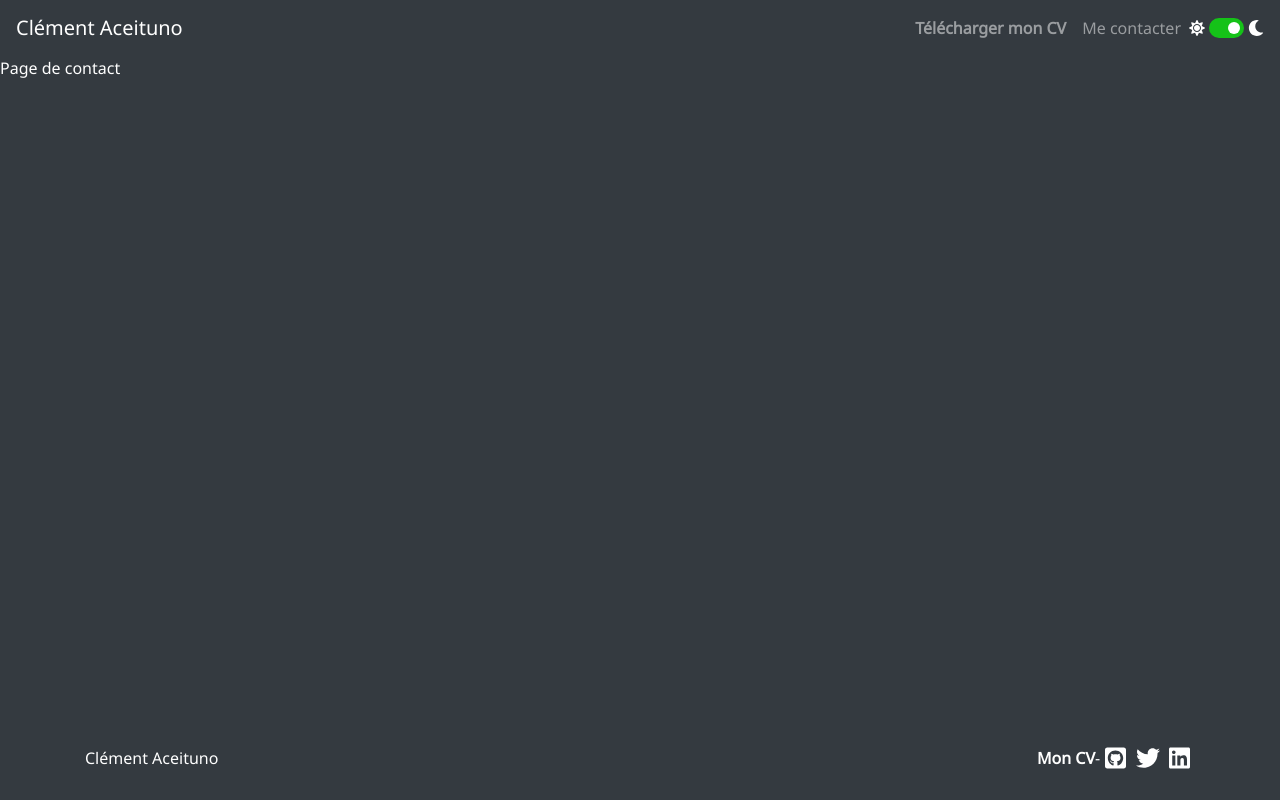
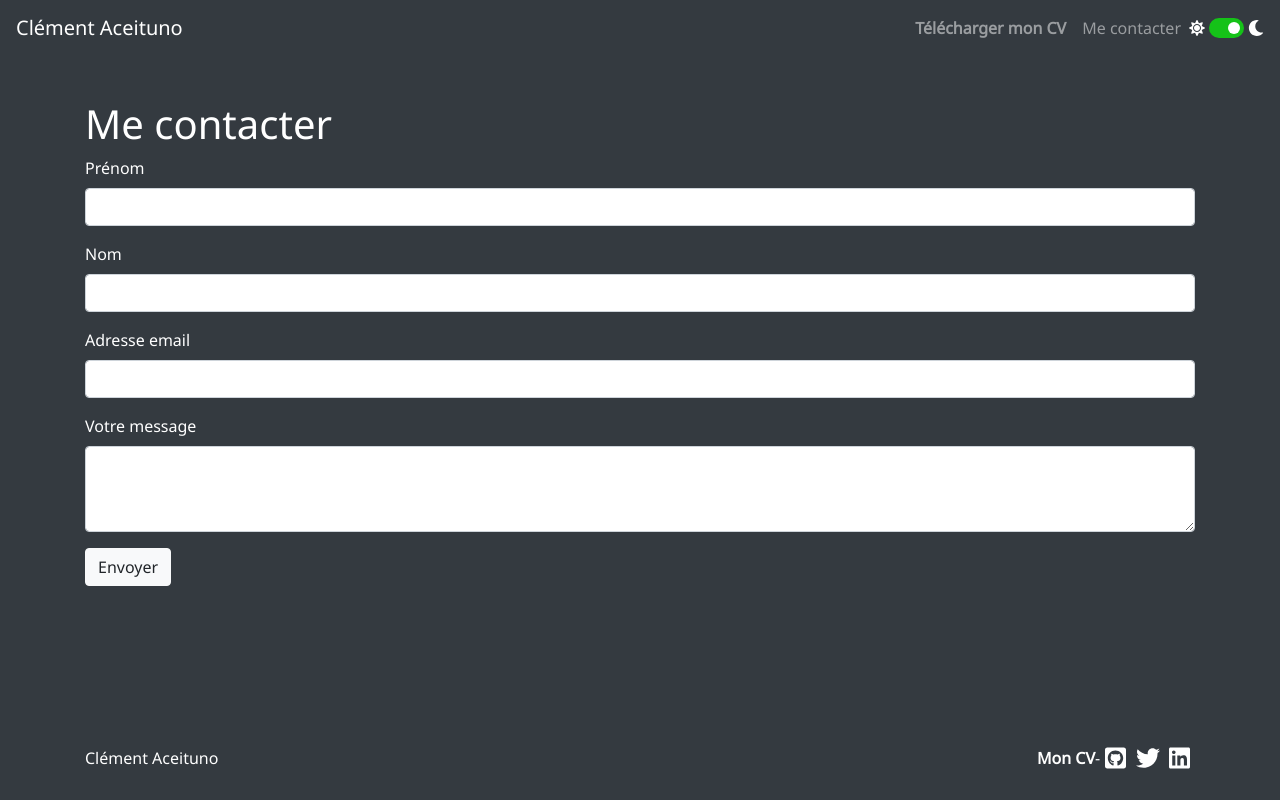
Before and after one commit to clementAC/personnal-website, a Next.js app: page /contact in a window 1280 px wide. Built offline with nearby package versions, Linux system fonts and the light colour scheme.

Commit message:
contact form frontend

```diff
--- a/components/Layout.styles.ts
+++ /dev/null
@@ -1,19 +0,0 @@
-import css from "styled-jsx/css";
-
-export default css`
-  .page {
-    min-height: 100vh;
-    display: flex;
-    flex-direction: column;
-  }
-  .icon-light {
-    color: white;
-  }
-
-  .icon-dark {
-    color: black;
-  }
-  .main-content {
-    flex-grow: 1;
-  }
-`;
--- a/components/Layout.tsx
+++ b/components/Layout.tsx
@@ -3,7 +3,6 @@ import Head from "next/head";
 
 import Header from "./Header";
 import Footer from "./Footer";
-import layoutStyle from "./Layout.styles";
 import ThemeContext from "../context/Theme";
 
 type Props = {
@@ -27,11 +26,9 @@ const Layout: React.FunctionComponent<Props> = ({
         <meta name="viewport" content="initial-scale=1.0, width=device-width" />
       </Head>
       <Header />
-      <main className="main-content">{children}</main>
+      <main className="main-content d-flex flex-column">{children}</main>
       <Footer />
-      <style jsx global>
-        {layoutStyle}
-      </style>
+
       <style jsx global>
         {`
           * {
@@ -60,6 +57,26 @@ const Layout: React.FunctionComponent<Props> = ({
           }
         `}
       </style>
+      <style jsx global>
+        {`
+          .page {
+            min-height: 100vh;
+            display: flex;
+            flex-direction: column;
+          }
+          .icon-light {
+            color: white;
+          }
+
+          .icon-dark {
+            color: black;
+          }
+
+          .main-content {
+            flex-grow: 1;
+          }
+        `}
+      </style>
     </div>
   );
 };
--- a/pages/contact.tsx
+++ b/pages/contact.tsx
@@ -1,11 +1,62 @@
 import * as React from "react";
 import Layout from "../components/Layout";
+import ThemeContext from "../context/Theme";
 
-const Contact: React.FC = () => (
-  <Layout title="Clement Aceituno - contact">
-    <h1>Me contacter</h1>
-    <p>Page de contact</p>
-  </Layout>
-);
+const Contact: React.FC = () => {
+  const { isDark } = React.useContext(ThemeContext);
+  return (
+    <Layout title="Clement Aceituno - contact">
+      <div className="container">
+        <h1>Me contacter</h1>
+        <form id="contactForm">
+          <div className="form-group">
+            <label htmlFor="firstname">Prénom</label>
+            <input
+              type="text"
+              className="form-control"
+              id="firstname"
+              autoComplete="given-name"
+            />
+          </div>
+          <div className="form-group">
+            <label htmlFor="lastname">Nom</label>
+            <input
+              type="text"
+              className="form-control"
+              id="lastname"
+              autoComplete="family-name"
+            />
+          </div>
+          <div className="form-group">
+            <label htmlFor="email">Adresse email</label>
+            <input
+              type="email"
+              className="form-control"
+              id="email"
+              autoComplete="email"
+            />
+          </div>
+          <div className="form-group">
+            <label htmlFor="message">Votre message</label>
+            <textarea className="form-control" id="message" rows={3} />
+          </div>
+          <button
+            type="submit"
+            className={`btn ${isDark ? "btn-light" : "btn-dark"}`}
+          >
+            Envoyer
+          </button>
+        </form>
+      </div>
+      <style jsx>
+        {`
+          .container {
+            padding-top: 100px;
+          }
+        `}
+      </style>
+    </Layout>
+  );
+};
 
 export default Contact;
```
